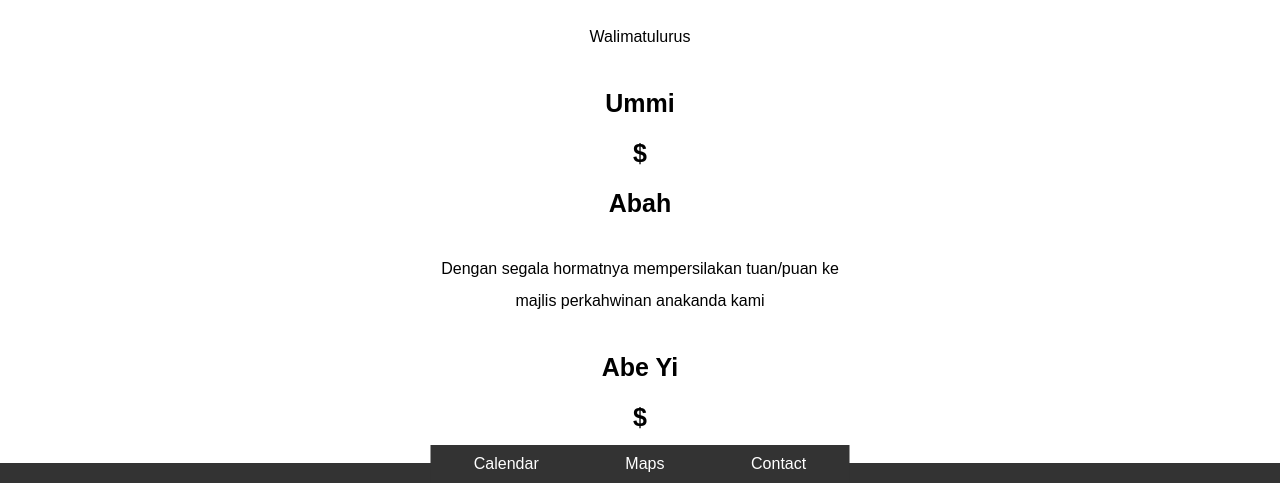
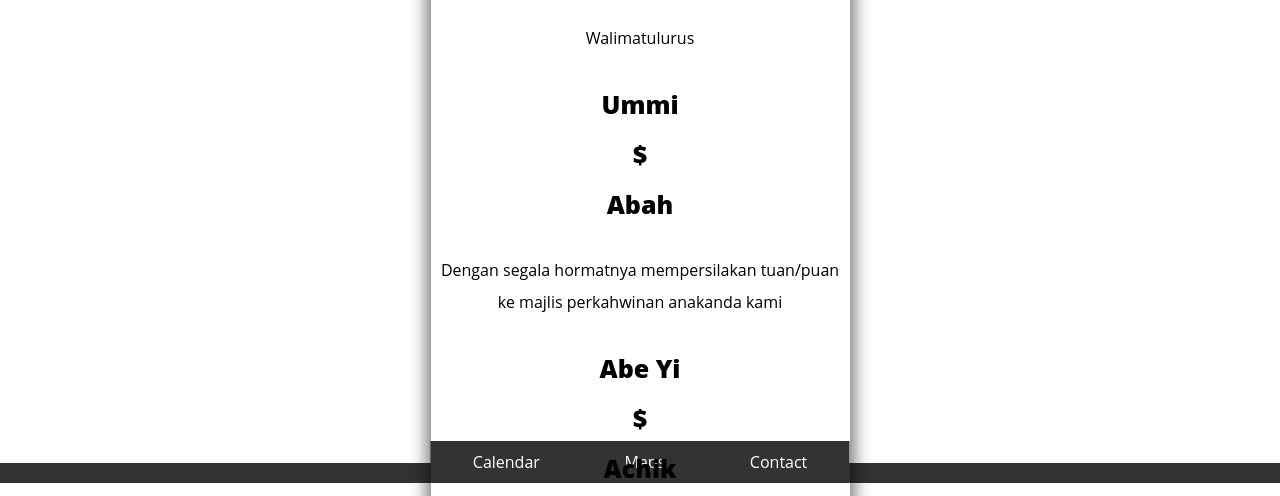
Before and after one commit to AcidAcesen/WeddingCard, a plain HTML site: page home.html in a window 1280 px wide. Shown: the part 317-813 px from the top of the page. Drawn offline with Linux system fonts and the light colour scheme.

Commit message:
finish prototype waiting to add features and polishing

```diff
--- a/styles.css
+++ b/styles.css
@@ -1,12 +1,15 @@
 body {
     margin: 0;
     padding: 0;
-    font-family: Arial, sans-serif;
+    font-family: 'Open Sans', sans-serif;
   }
 
   .content {
     max-width: 419px; /* Set the maximum width */
     margin: 0 auto; /* Center the content */
+    position: relative;
+    z-index: 1; /* Make sure content is above the shadows */
+    box-shadow: 10px 0 15px -5px rgba(0, 0, 0, 0.5), -10px 0 15px -5px rgba(0, 0, 0, 0.5);
   }
 
   .image-placeholder {
@@ -19,6 +22,7 @@ body {
     margin-top: 20px; /* Add space below the image */
     /* Add additional styling for your web section */
     text-align: center;
+    font-family: 'Open Sans', sans-serif;
   }
 
   .footer {
@@ -31,6 +35,7 @@ body {
   }
 
   .navbar {
+    z-index: 2;
     display: flex;
     justify-content: space-around;
     background-color: #333;
@@ -48,6 +53,7 @@ body {
   }
   p{
     line-height: 2;
+    font-family: 'Open Sans', sans-serif;
   }
   .names{
     font-size: 25px;
```
